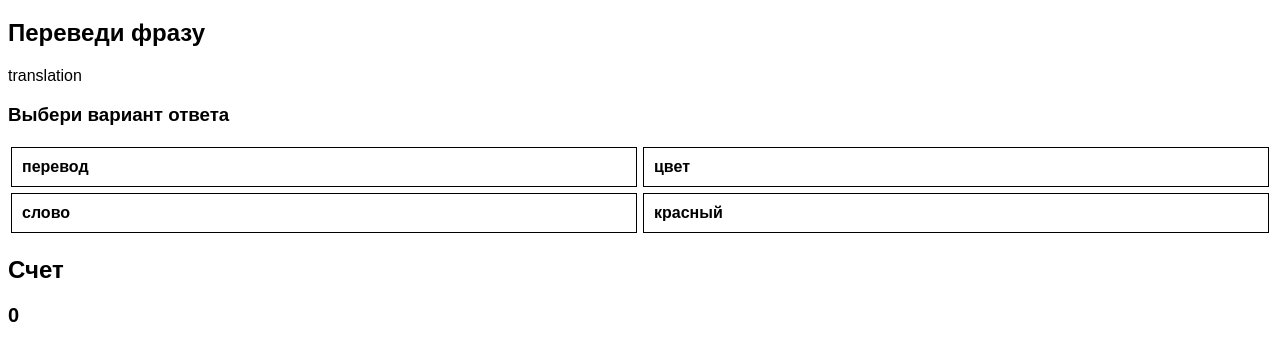
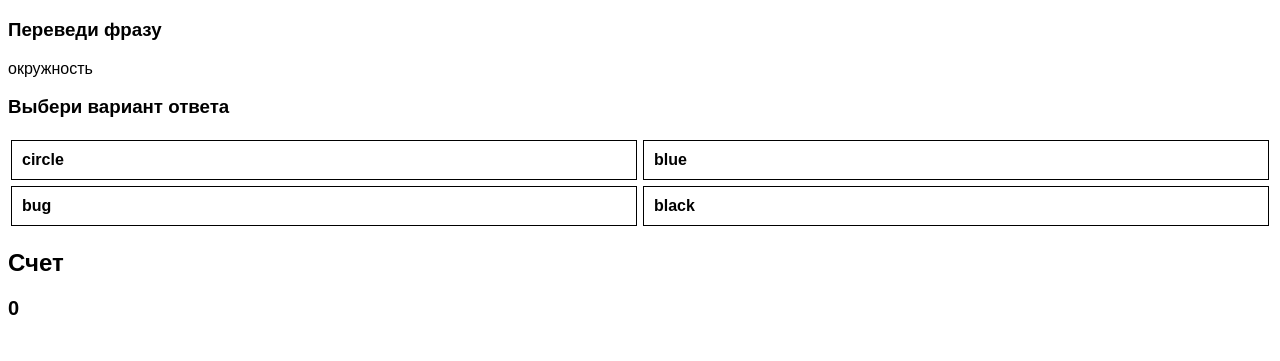
Before and after one commit to sozhegov/serezha, a plain HTML site: page translate_it/index.html in a window 1280 px wide. Both pictures are taken after a click on the button "Начать игру". Shown: the part 61-422 px from the top of the page. Drawn offline with Linux system fonts and the light colour scheme.

Commit message:
Update translate it game

```diff
--- a/translate_it/index.html
+++ b/translate_it/index.html
@@ -10,14 +10,7 @@
         <h1>Игра "Переводчик"</h1>
         <button onclick="start(event)">Начать игру</button>
         <div class="game-container hide" id="game-container">
-            <h2>Переведи фразу</h2>
-            <div class="select-variant">
-                <p id="phrase"></p>
-                <h3>Выбери вариант ответа</h3>
-                <div id="translation"></div>
-            </div>
-            <h2>Счет</h2>
-            <div id="points">0</div>
+
         </div>
         <script src="translate_it.js"></script>
         <script type="text/javascript">
@@ -39,7 +32,16 @@
                 translation: "перевод",
                 phrase: "фраза",
                 ask: "спросить",
-                word: "слово"
+                word: "слово",
+                select: "выбирать",
+                table: "таблица",
+                line: "линия",
+                circle: "окружность",
+                point: "очко",
+                hide: "прятать",
+                show: "показывать",
+                event: "событие",
+                bug: "жук"
             };
             const maxFails = 3;
 
--- a/translate_it/translate_it.js
+++ b/translate_it/translate_it.js
@@ -7,12 +7,58 @@ class TranslateIt {
         this.fails = 0;
         this.currentWord = "";
         this.gameContainer = gameContainer;
-        // TODO: строим верстку контейнера с игрой
+        this.initGameContainer();
         this.pointsElement = gameContainer.querySelector("#points");
         this.phraseElement = gameContainer.querySelector("#phrase");
         this.translationElement = gameContainer.querySelector("#translation");
         this.dictionary = dictionary;
+        this.inversedDictionary = this.inverseDictionary(dictionary);
+        this.mode = 0;
         this.variantSelected = false;
+        this.currentDictionary = {};
+    }
+
+    initGameContainer() {
+        this.gameContainer.innerHTML = "";
+
+        let h3 = document.createElement("h3");
+        h3.innerHTML = "Переведи фразу";
+        this.gameContainer.appendChild(h3);
+
+        const selectDiv = document.createElement("div");
+        selectDiv.classList.add("select-variant");
+
+        const phraseDiv = document.createElement("div");
+        phraseDiv.innerHTML = "";
+        phraseDiv.setAttribute("id", "phrase");
+        selectDiv.appendChild(phraseDiv);
+
+        h3 = document.createElement("h3");
+        h3.innerHTML = "Выбери вариант ответа";
+        selectDiv.appendChild(h3);
+
+        const translationDiv = document.createElement("div");
+        translationDiv.setAttribute("id", "translation");
+        selectDiv.appendChild(translationDiv);
+
+        this.gameContainer.appendChild(selectDiv);
+
+        const h2 = document.createElement("h2");
+        h2.innerHTML = "Счет";
+        this.gameContainer.appendChild(h2);
+
+        const pointsDiv = document.createElement("div");
+        pointsDiv.innerHTML = "0";
+        pointsDiv.setAttribute("id", "points");
+        this.gameContainer.appendChild(pointsDiv);
+    }
+
+    inverseDictionary(dictionary) {
+        const result = {};
+        Object.entries(dictionary).forEach(([key, value]) => {
+            result[value] = key;
+        });
+        return result;
     }
 
     startGame(event) {
@@ -36,15 +82,21 @@ class TranslateIt {
     }
 
     askWord() {
-        const words = Object.keys(this.dictionary);
-        const translations = Object.values(this.dictionary);
+        this.setRandomMode();
+        if (this.mode === 0) {
+            this.currentDictionary = JSON.parse(JSON.stringify(this.dictionary));
+        } else {
+            this.currentDictionary = JSON.parse(JSON.stringify(this.inversedDictionary));
+        }
+        const words = Object.keys(this.currentDictionary);
+        const translations = Object.values(this.currentDictionary);
         const wordIndex = this.getRandomIndex(words.length);
         this.currentWord = words[wordIndex];
         this.phraseElement.innerHTML = this.currentWord;
-        const translateVariants = [this.dictionary[this.currentWord]];
+        const translateVariants = [this.currentDictionary[this.currentWord]];
         while (translateVariants.length < 4) {
             const variantIndex = this.getRandomIndex(words.length);
-            if (variantIndex !== wordIndex) {
+            if (variantIndex !== wordIndex && !translateVariants.includes(translations[variantIndex])) {
                 translateVariants.push(translations[variantIndex]);
             }
         }
@@ -63,6 +115,10 @@ class TranslateIt {
         this.variantSelected = false;
     }
 
+    setRandomMode() {
+        this.mode = Math.round(Math.random());
+    }
+
     increasePoints() {
         this.points += this.pointsStep;
         this.pointsElement.innerHTML = this.points;
@@ -77,7 +133,7 @@ class TranslateIt {
             this.variantSelected = true;
             const translateVariants = document.querySelectorAll(".translate-variant");
             const selectedVariant = event.target.innerHTML;
-            if (selectedVariant === game.dictionary[game.currentWord]) {
+            if (selectedVariant === game.currentDictionary[game.currentWord]) {
                 game.increasePoints();
                 game.flashGreen(event.target);
                 setTimeout(function () {
@@ -90,7 +146,7 @@ class TranslateIt {
                 } else {
                     game.flashRed(event.target);
                     translateVariants.forEach((translateVariant) => {
-                        if (translateVariant.innerHTML === game.dictionary[game.currentWord]) {
+                        if (translateVariant.innerHTML === game.currentDictionary[game.currentWord]) {
                             game.flashGreen(translateVariant);
                         }
                     });
```
